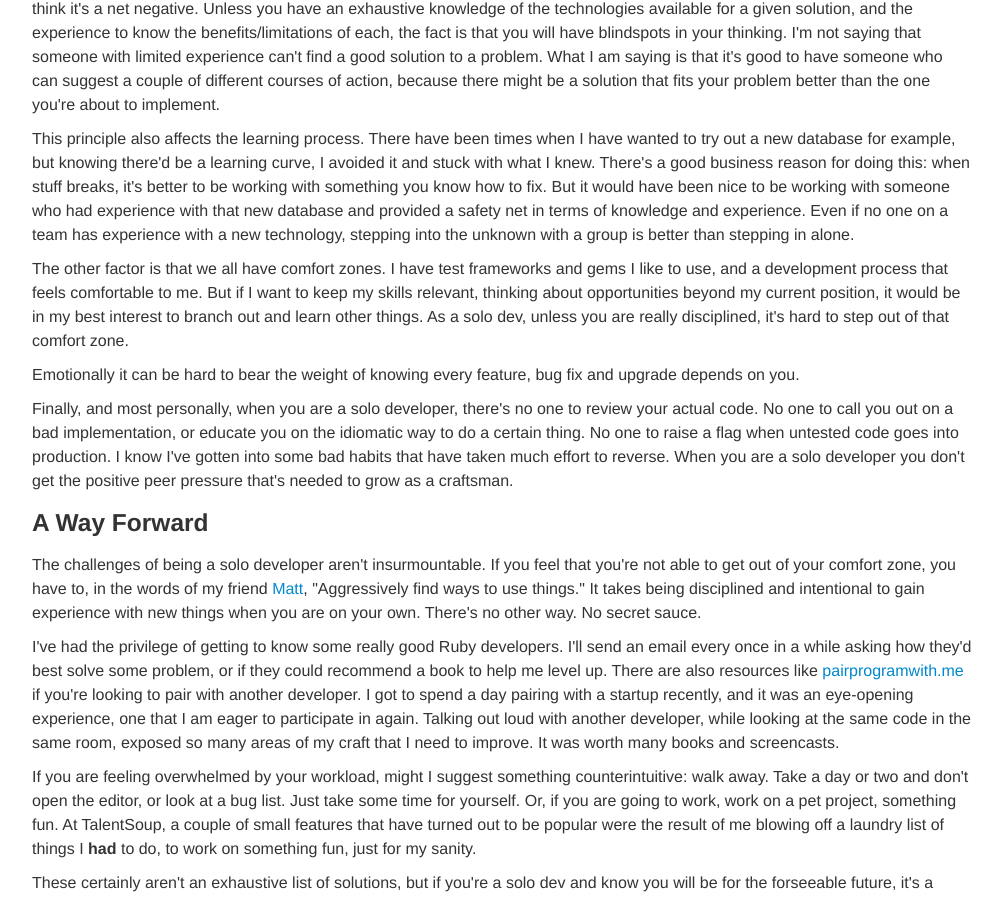
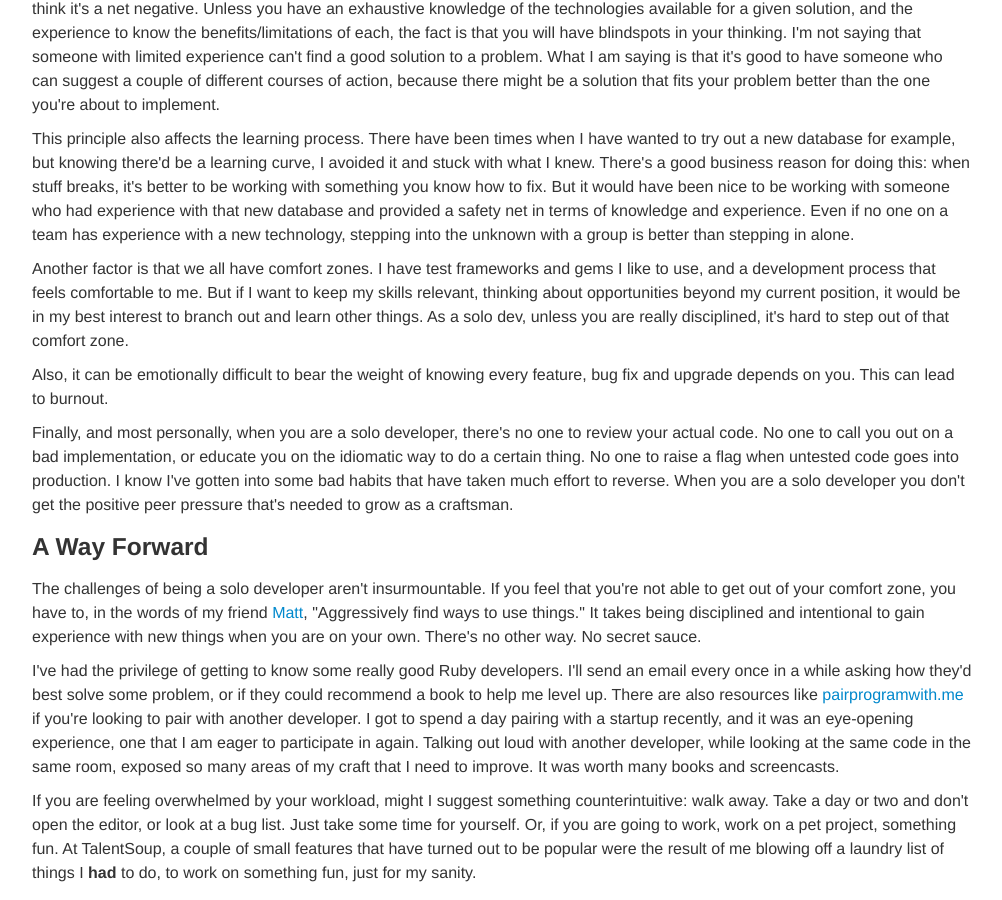
Before and after one commit to speric/speric.github.com, a Jekyll site: the page built from _posts/2013-07-24-the-challenges-of-being-a-solo-developer.markdown, in a window 1280 px wide and 900 px high, scrolled down 1134 px. Shown: the whole window, without its empty margins (138-1140 px from the left). Built offline with Jekyll 4.4.1, drawn with Linux system fonts in a browser that asks for light colours; some web fonts are replaced; Markdown is read by kramdown in place of the engine named in the settings; comment, search, counter and statistics services are not loaded.

Commit message:
Update 2013-07-24-the-challenges-of-being-a-solo-developer.markdown

```diff
--- a/_posts/2013-07-24-the-challenges-of-being-a-solo-developer.markdown
+++ b/_posts/2013-07-24-the-challenges-of-being-a-solo-developer.markdown
@@ -25,9 +25,9 @@ header_img: "skyline_from_harlem.jpg"
 
 <p>This principle also affects the learning process.  There have been times when I have wanted to try out a new database for example, but knowing there'd be a learning curve, I avoided it and stuck with what I knew. There's a good business reason for doing this: when stuff breaks, it's better to be working with something you know how to fix. But it would have been nice to be working with someone who had experience with that new database and provided a safety net in terms of knowledge and experience. Even if no one on a team has experience with a new technology, stepping into the unknown with a group is better than stepping in alone.</p>
 
-<p>The other factor is that we all have comfort zones.  I have test frameworks and gems I like to use, and a development process that feels comfortable to me.  But if I want to keep my skills relevant, thinking about opportunities beyond my current position, it would be in my best interest to branch out and learn other things. As a solo dev, unless you are really disciplined, it's hard to step out of that comfort zone.</p>
+<p>Another factor is that we all have comfort zones.  I have test frameworks and gems I like to use, and a development process that feels comfortable to me.  But if I want to keep my skills relevant, thinking about opportunities beyond my current position, it would be in my best interest to branch out and learn other things. As a solo dev, unless you are really disciplined, it's hard to step out of that comfort zone.</p>
 
-<p>Emotionally it can be hard to bear the weight of knowing every feature, bug fix and upgrade depends on you.
+<p>Also, it can be emotionally difficult to bear the weight of knowing every feature, bug fix and upgrade depends on you. This can lead to burnout.</p>
 
 <p>Finally, and most personally, when you are a solo developer, there's no one to review your actual code. No one to call you out on a bad implementation, or educate you on the idiomatic way to do a certain thing. No one to raise a flag when untested code goes into production.  I know I've gotten into some bad habits that have taken much effort to reverse. When you are a solo developer you don't get the positive peer pressure that's needed to grow as a craftsman.</p>
 
```
